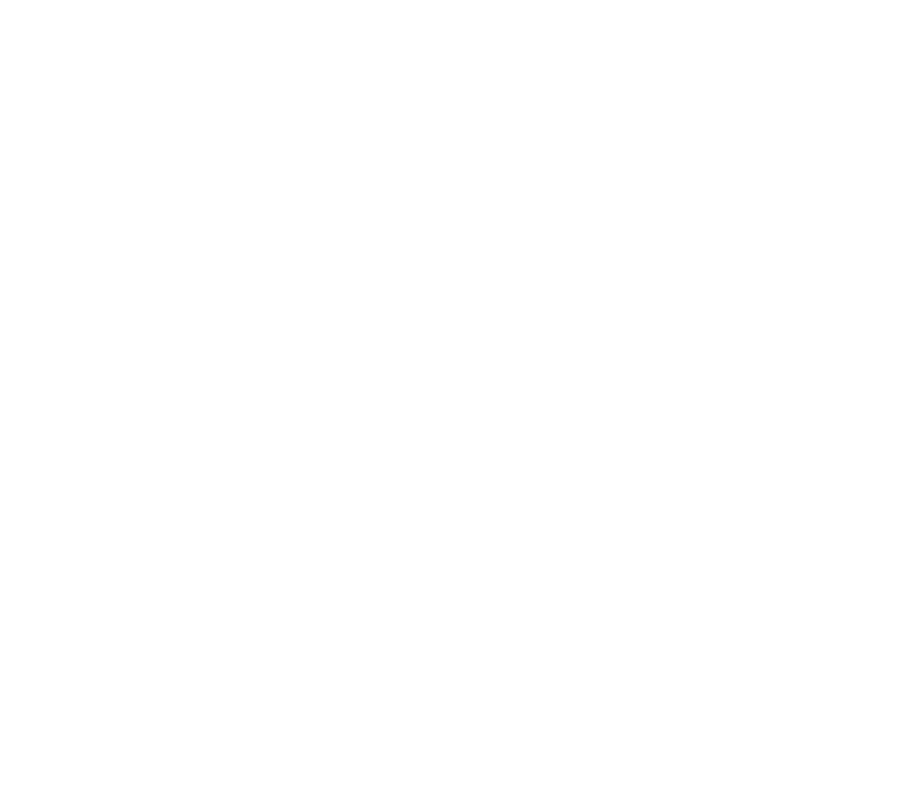
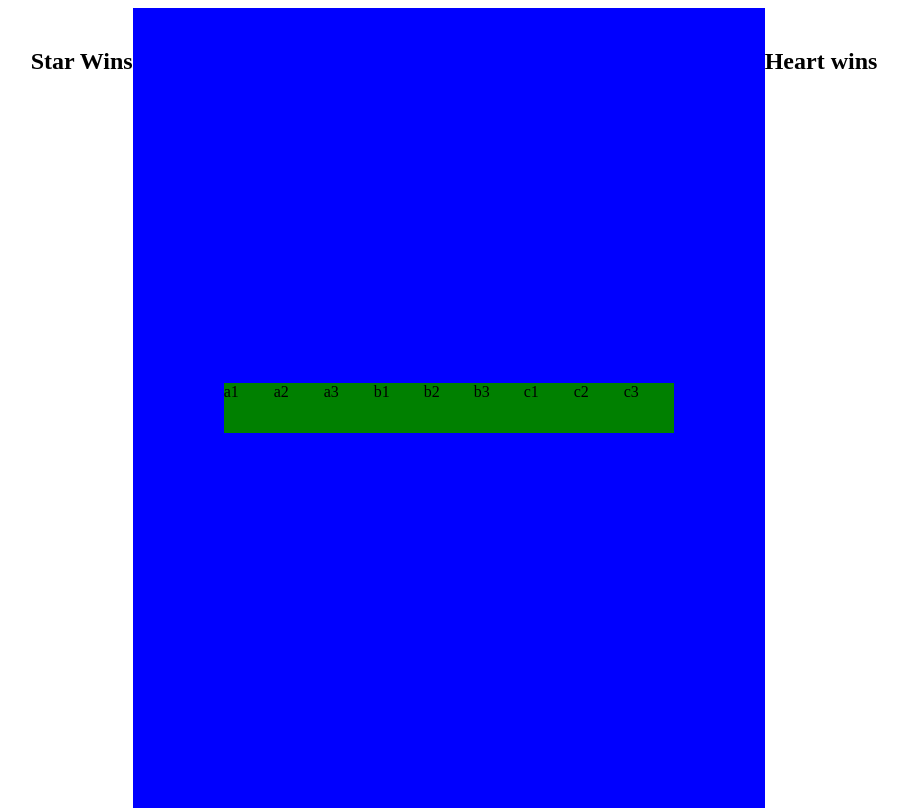
Before and after one commit to shawnmcmahon/tic-tac-toe, a plain HTML site: page index.html in a window 1280 px wide. Shown: the whole page, without its empty margins (186-1094 px from the left). Drawn offline with Linux system fonts and the light colour scheme.

Commit message:
Fix html not reading CSS file

```diff
--- a/index.html
+++ b/index.html
@@ -1,31 +1,35 @@
 <!DOCTYPE html>
 <html lang ="en">
   <head>
-    <h1 class="referee"></h1>
+    <link rel="stylesheet" href="styles.css">
   </head>
   <body>
     <main>
       <section class="star-column">
-        <h2 class="star-wins"></h2>
+        <h2 class="star-wins">Star Wins</h2>
       </section>
       <section class="game-background">
         <section class="game-board">
-          <article class="a1"></article>
-          <div class="line-1-2"></div>
-          <article class="a2"></article>
-          <div class="line-2-3"></div>
-          <article class="a3"></article>
-          <div class="line-a-b"></div>
-          <article class="b1"></article>
-          <article class="b2"></article>
-          <article class="b3"></article>
-          <div class="line-b-c"></div>
-          <article class="c1"></article>
-          <article class="c2"></article>
-          <article class="c3"></article>
+          <section class="a-container">
+            <article class="a1">a1</article>
+            <article class="a2">a2</article>
+            <article class="a3">a3</article>
+          </section>
+          <section class="b-container">
+            <br>
+            <article class="b1">b1</article>
+            <article class="b2">b2</article>
+            <article class="b3">b3</article>
+          </section>
+          <section class="c-container">
+            <article class="c1">c1</article>
+            <article class="c2">c2</article>
+            <article class="c3">c3</article>
+          </section>
+        </section>
       </section>
       <section class="heart-column">
-        <h2 class="heart-wins"></h2>
+        <h2 class="heart-wins">Heart wins</h2>
       </section>
     </main>
   </body>
--- a/styles.css
+++ b/styles.css
@@ -4,6 +4,9 @@ body,
 main {
   height: 100%;
   width: 100%;
+  display: flex;
+  flex-direction: row;
+  justify-content: center;
 }
 
 h1 {
@@ -11,29 +14,38 @@ h1 {
 }
 
 h2 {
+  display: flex;
+  padding-top: 20px;
 
 }
 
 body {
-
+  display: flex;
+  flex-direction: row;
 }
 
 section {
+  display: flex;
 
 }
 
 article {
-
+  display: flex;
+  height: 50px;
+  width: 50px;
 }
 
 div {
-
+  display: flex;
 }
 
 /* Columns */
 
 .star-column,
 .heart-column {
+  height: 100%
+  width: 25%
+  justify-content: center;
 
 }
 
@@ -42,6 +54,7 @@ div {
 }
 
 .heart-column {
+  flex-direction: row-reverse;
 
 }
 
@@ -61,11 +74,31 @@ div {
 /* Game Board */
 
 .game-background {
+  background-color: blue;
+  justify-content: center;
+  align-items: center;
+  width: 50%;
 
 }
 
 .game-board {
+  background-color: green;
+  width: 40%:
+  height: 40%:
+  flex-wrap: wrap;
 
+}
+
+.a-container {
+  align-items: flex-start;
+}
+
+.b-container {
+  align-items: center;
+}
+
+.c-container {
+  align-items: flex-end;
 }
 
 /* Board Pieces */
@@ -114,12 +147,15 @@ div {
 
 .line-1-2,
 .line-2-3 {
-
+  background-color: red;
+  height: 300px;
 }
 
 .line-a-b,
 .line-b-c {
-
+  background-color: red;
+  width: 40%
+  height: 5%
 }
 
 .line-1-2 {
```
